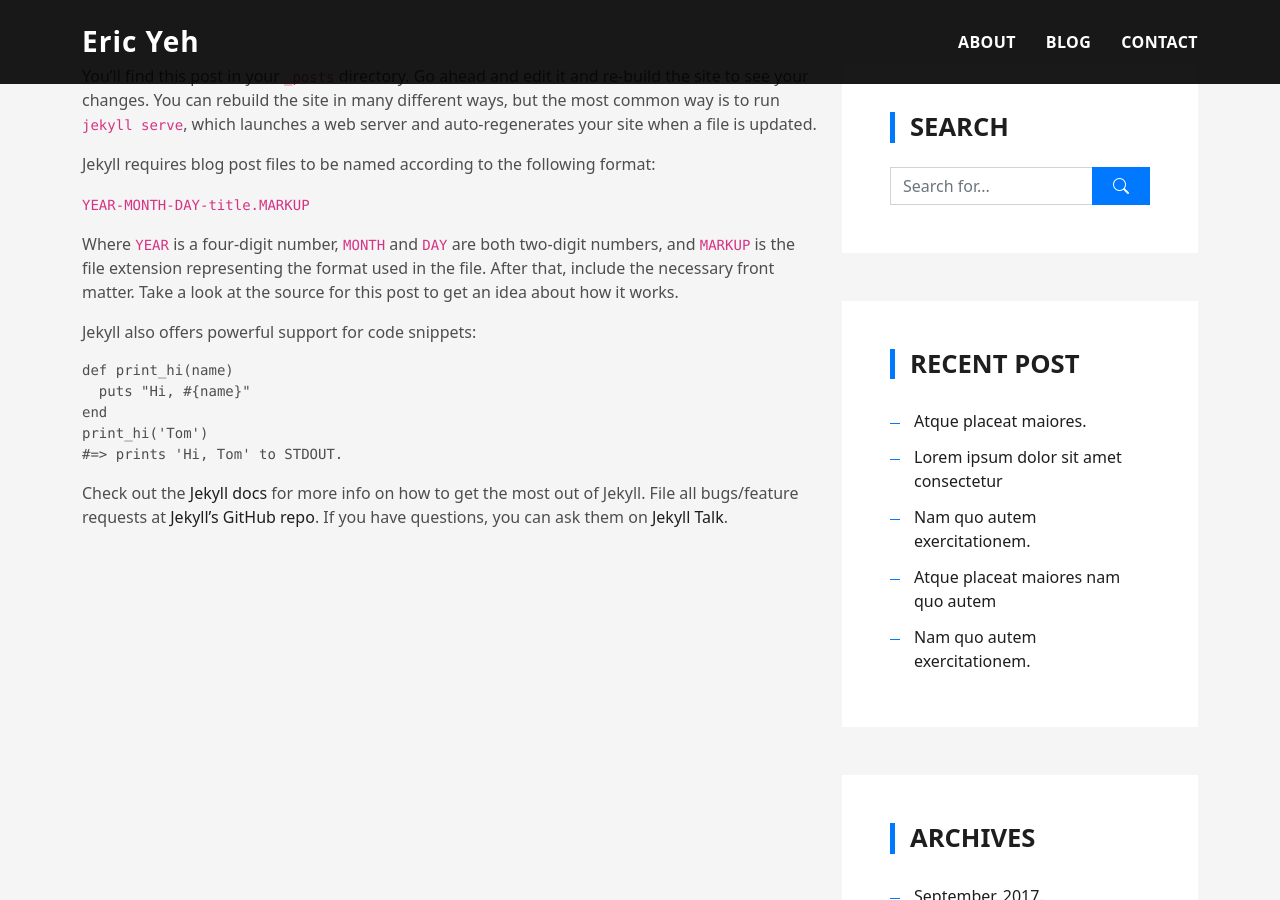
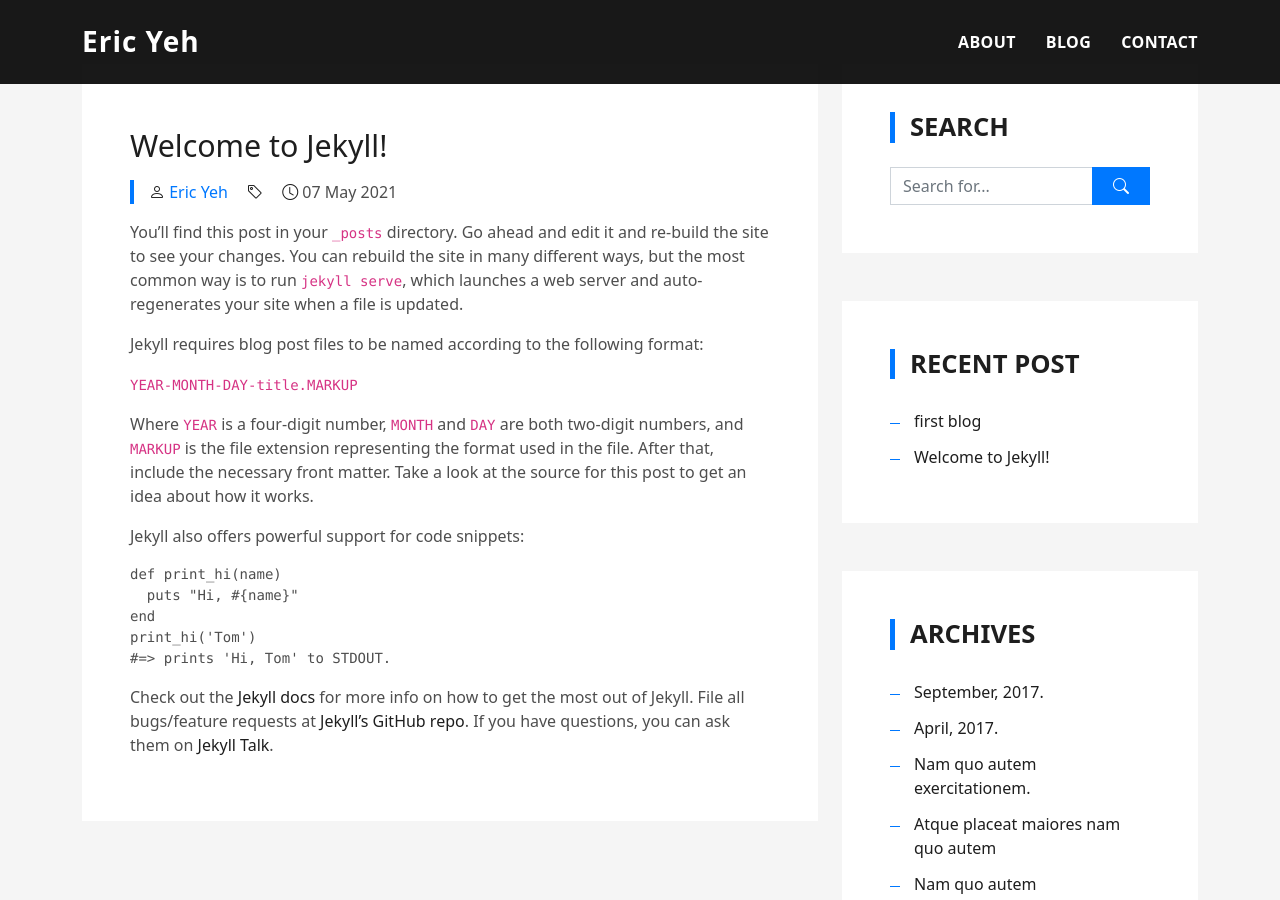
Before and after one commit to ericyeh-dr/ericyeh-dr.github.io, a Jekyll site: the page built from _posts/2021-05-07-welcome-to-jekyll.markdown, in a window 1280 px wide and 900 px high. Built offline with Jekyll 4.4.1, drawn with Linux system fonts in a browser that asks for light colours.

Commit message:
fix sidebar

```diff
--- a/_layouts/post.html
+++ b/_layouts/post.html
@@ -47,21 +47,11 @@
                         <h5 class="sidebar-title">Recent Post</h5>
                         <div class="sidebar-content">
                             <ul class="list-sidebar">
-                                <li>
-                                    <a href="#">Atque placeat maiores.</a>
-                                </li>
-                                <li>
-                                    <a href="#">Lorem ipsum dolor sit amet consectetur</a>
-                                </li>
-                                <li>
-                                    <a href="#">Nam quo autem exercitationem.</a>
-                                </li>
-                                <li>
-                                    <a href="#">Atque placeat maiores nam quo autem</a>
-                                </li>
-                                <li>
-                                    <a href="#">Nam quo autem exercitationem.</a>
-                                </li>
+                                {% for post in site.posts limit:5 %}
+                                    <li>
+                                        <a href="{{site.url}}{{post.url}}">{{post.title}}</a>
+                                    </li>
+                                {% endfor %}
                             </ul>
                         </div>
                     </div>
--- a/_layouts/singlepost.html
+++ b/_layouts/singlepost.html
@@ -12,11 +12,12 @@
             </li>
             <li>
                 <span class="bi bi-tag"></span>
-                <a href="#">tag</a>
+                {% for tag in page.tags %}
+                    <a href="/tag/{{tag}}">{{tag}}</a>
+                {% endfor %}
             </li>
             <li>
-                <span class="bi bi-chat-left-text"></span>
-                <a href="#">14</a>
+                <span class="bi bi-clock"></span> {{page.date | date_to_long_string}}
             </li>
         </ul>
     </div>
--- a/_posts/2021-05-07-welcome-to-jekyll.markdown
+++ b/_posts/2021-05-07-welcome-to-jekyll.markdown
@@ -1,8 +1,8 @@
 ---
-layout: post
+layout: singlepost
 title:  "Welcome to Jekyll!"
-date:   2021-05-07 09:24:05 +0800
-categories: jekyll update
+author: "Eric Yeh"
+permalink: /blog/:title
 ---
 You’ll find this post in your `_posts` directory. Go ahead and edit it and re-build the site to see your changes. You can rebuild the site in many different ways, but the most common way is to run `jekyll serve`, which launches a web server and auto-regenerates your site when a file is updated.
 
```
Also changed, not shown: _posts/2021-06-16-first.md (+2 -0 lines).
